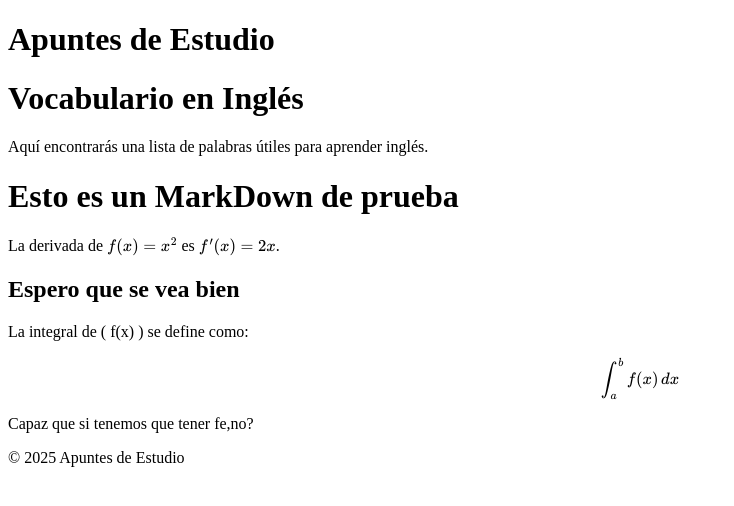
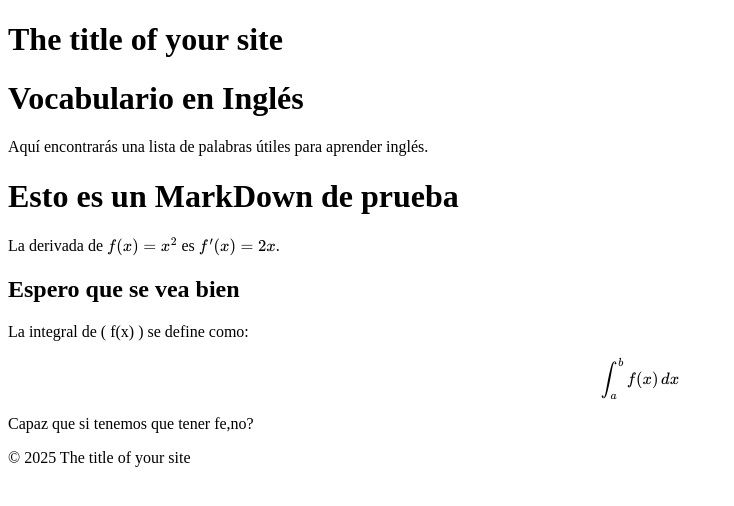
Before and after one commit to anselmoestradaroa/apunte-de-estudio, a Jekyll site: the page built from prueba/prueba001.md, in a window 1280 px wide. Shown: the top 506 px of the page, without its empty margins (0-734 px from the left). Built offline with Jekyll 4.4.1, drawn with Linux system fonts in a browser that asks for light colours.

Commit message:
Update _config.yml

```diff
--- a/_config.yml
+++ b/_config.yml
@@ -1,3 +1,5 @@
-title: Apuntes de Estudio
-description: Apuntes organizados para estudiar inglés, análisis matemático, propagación y radiación, y Python.
-theme: minima
+title: [The title of your site]
+description: [A short description of your site's purpose]
+remote_theme: pages-themes/architect@v0.2.0
+plugins:
+- jekyll-remote-theme # add this line to the plugins list if you already have one
```
